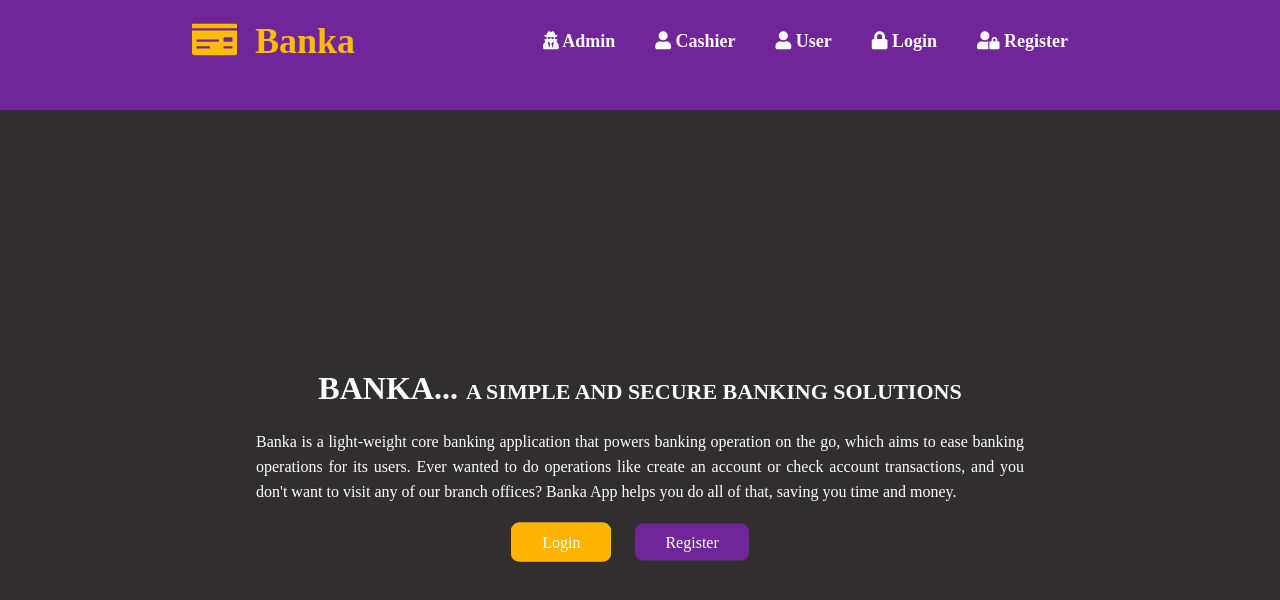
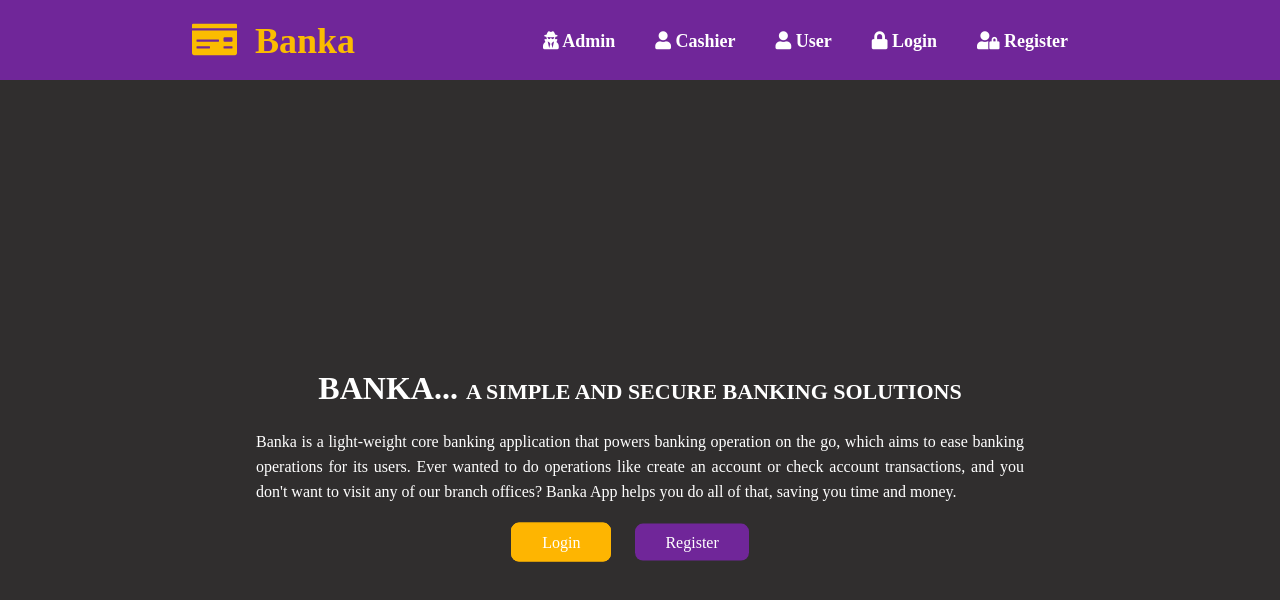
Before and after one commit to Cliffosa/banka, a website: page UI/index.html in a window 1280 px wide. Drawn offline with Linux system fonts and the light colour scheme.

Commit message:
refactor the nav

```diff
--- a/UI/css/style.css
+++ b/UI/css/style.css
@@ -30,7 +30,7 @@ header:before {
 
 nav {
   padding: 5px 15%;
-  height: 100px;
+  height: 70px;
   background: #702699;
 }
 
```
